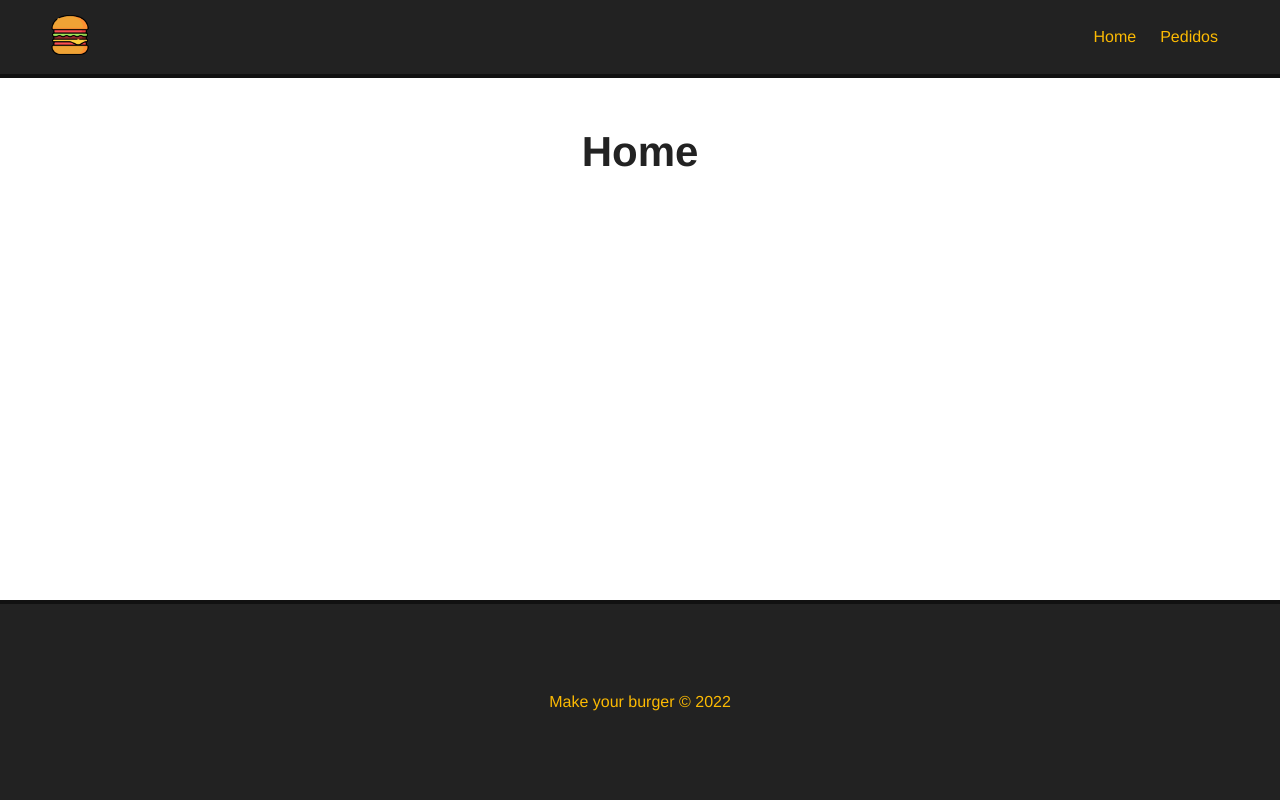
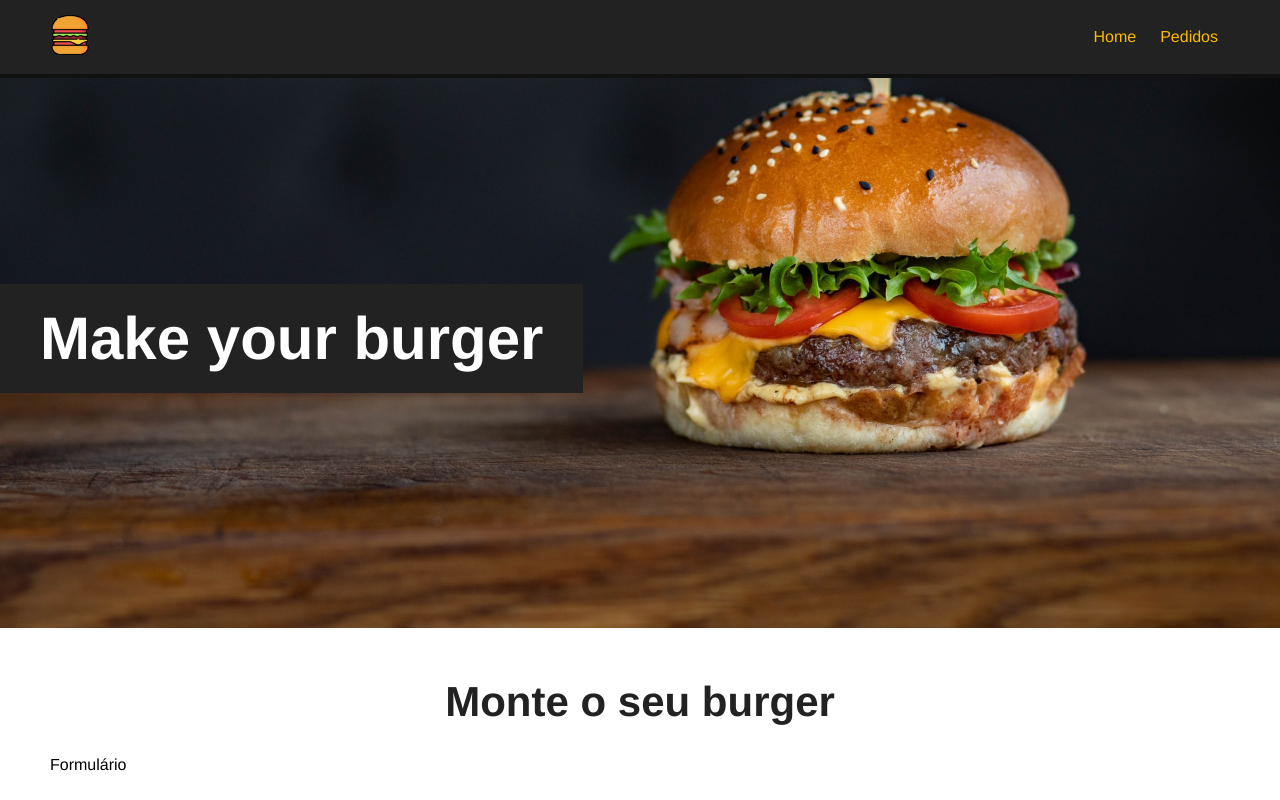
Before and after one commit to Everton-sys-byte/projeto_hamburgueria, a Vue app: page / in a window 1280 px wide. Shown: the top 800 px of the page. Built offline with nearby package versions, Linux system fonts and the light colour scheme.

Commit message:
Versão 0.3
Banner completo

```diff
--- /dev/null
+++ b/src/components/Banner.vue
@@ -0,0 +1,31 @@
+<template>
+    <div class="banner">
+        <h1>Make your burger</h1>
+    </div>
+</template>
+
+<script>
+    export default {
+        name: 'Banner'
+    }
+</script>
+
+<style scoped>
+    .banner {
+        background-image: url('../../public/img/burger.jpg');
+        height: 550px;
+        background-position: 0 -300px;
+        background-size: cover;
+        display: flex;
+        align-items: center;
+        flex-direction: start;
+    }
+
+    .banner h1 {
+        color: #FFF;
+        text-align: center;
+        font-size: 60px;
+        background-color: #222;
+        padding: 20px 40px;
+    }
+</style>
--- a/src/components/Footer.vue
+++ b/src/components/Footer.vue
@@ -13,7 +13,6 @@
 
 <style scoped>
     .footer {
-        position: absolute;
         height: 200px;
         background: #222;
         border-top: 4px solid #111;
@@ -22,7 +21,6 @@
         align-items: center;
         justify-content: center;
         width: 100%;
-        bottom: 0;
     }
 
 </style>
--- a/src/views/HomeView.vue
+++ b/src/views/HomeView.vue
@@ -1,10 +1,22 @@
 <template>
+  <Banner/>
   <div class="main-container">
-    <h1>Home</h1>
+    <h1>Monte o seu burger</h1>
+    <p>Formulário</p>
   </div>
 </template>
 
 <script>
+
+  import Banner from '@/components/Banner.vue'
+
+  export default {
+    /* aceita alguns componentes */
+    components : {
+      Banner
+    }
+  }
+
 // @ is an alias to /src
 
 </script>
```
